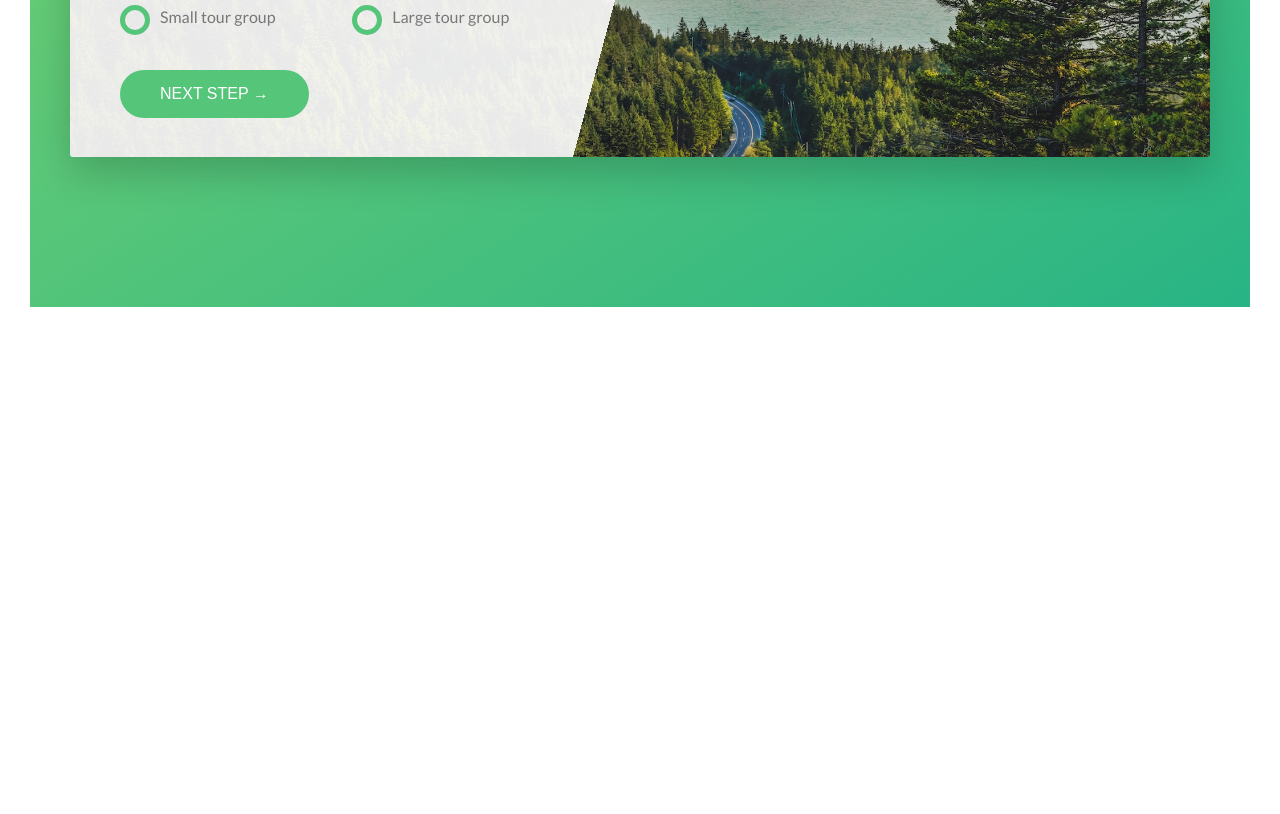
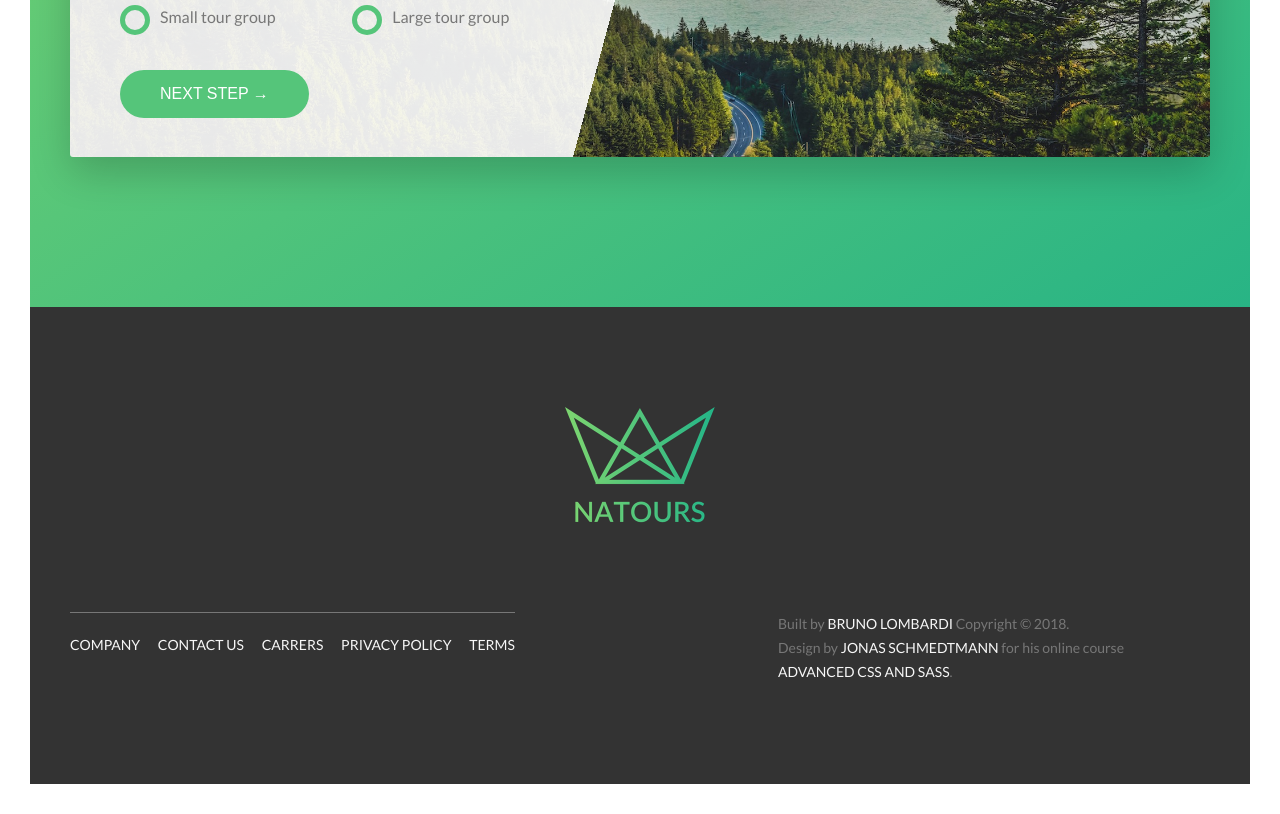
Before and after one commit to bruh-code/natours, a website: page index.html in a window 1280 px wide. Shown: the part 5024-5838 px from the top of the page. Before the commit the page ends 5361 px from the top, so only its background shows below. Drawn offline with Linux system fonts and the light colour scheme.

Commit message:
Finished footer

```diff
--- a/index.html
+++ b/index.html
@@ -44,15 +44,13 @@
             You're going to fall in love with with nature
           </h3>
           <p class="paragraph">
-            Lorem ipsum dolor sit amet, consectetur adipisicing elit. Assumenda, quos aperiam sequi quasi. Reiciendis corrupti fugit
-            vel a, nisi dolore, accusantium quisquam suscipit ea vero, eaque voluptatem magni laborum nostrum?
+            Lorem ipsum dolor sit amet, consectetur adipisicing elit. Assumenda, quos aperiam sequi quasi. Reiciendis corrupti fugit vel a, nisi dolore, accusantium quisquam suscipit ea vero, eaque voluptatem magni laborum nostrum?
           </p>
           <h3 class="heading-tertiary u-margin-bottom-small">
             Live adventures like you never had before
           </h3>
           <p class="paragraph">
-            Lorem ipsum dolor sit amet, consectetur adipisicing elit. Natus deserunt harum recusandae reiciendis, id, totam laboriosam
-            nemo perferendis.
+            Lorem ipsum dolor sit amet, consectetur adipisicing elit. Natus deserunt harum recusandae reiciendis, id, totam laboriosam nemo perferendis.
           </p>
 
           <a href="#" class="btn-text">Learn more &rarr;</a>
@@ -75,8 +73,7 @@
             <i class="feature-box__icon icon-basic-world"></i>
             <h3 class="heading-tertiary u-margin-bottom-small">Explore the world</h3>
             <p class="feature-box__text">
-              Lorem ipsum dolor sit amet, consectetur adipisicing elit. Eos officia saepe dicta assumenda quibusdam, cum obcaecati iure?
-              Molestiae autem, deleniti atque minus quisquam quaerat officiis ipsa architecto ipsam, quam, deserunt.
+              Lorem ipsum dolor sit amet, consectetur adipisicing elit. Eos officia saepe dicta assumenda quibusdam, cum obcaecati iure? Molestiae autem, deleniti atque minus quisquam quaerat officiis ipsa architecto ipsam, quam, deserunt.
             </p>
           </div>
         </div>
@@ -84,17 +81,14 @@
           <div class="feature-box">
             <i class="feature-box__icon icon-basic-compass"></i>
             <h3 class="heading-tertiary u-margin-bottom-small">Meet nature</h3>
-            <p class="feature-box__text">Lorem ipsum dolor sit amet, consectetur adipisicing elit. Nesciunt optio sunt sint eum quae laborum deleniti,
-              quia qui! Eius natus autem eos voluptatum possimus voluptate rerum, amet accusamus accusantium totam.</p>
+            <p class="feature-box__text">Lorem ipsum dolor sit amet, consectetur adipisicing elit. Nesciunt optio sunt sint eum quae laborum deleniti, quia qui! Eius natus autem eos voluptatum possimus voluptate rerum, amet accusamus accusantium totam.</p>
           </div>
         </div>
         <div class="col-1-of-4">
           <div class="feature-box">
             <i class="feature-box__icon icon-basic-map"></i>
             <h3 class="heading-tertiary u-margin-bottom-small">Find your way</h3>
-            <p class="feature-box__text">Lorem ipsum dolor sit amet, consectetur adipisicing elit. Quam illum fugit expedita placeat a ratione asperiores
-              odio repellendus molestias, hic, aut voluptas consequatur blanditiis perspiciatis esse numquam magni ipsam
-              libero.
+            <p class="feature-box__text">Lorem ipsum dolor sit amet, consectetur adipisicing elit. Quam illum fugit expedita placeat a ratione asperiores odio repellendus molestias, hic, aut voluptas consequatur blanditiis perspiciatis esse numquam magni ipsam libero.
             </p>
           </div>
         </div>
@@ -102,8 +96,7 @@
           <div class="feature-box">
             <i class="feature-box__icon icon-basic-heart"></i>
             <h3 class="heading-tertiary u-margin-bottom-small">Live a healthier life</h3>
-            <p class="feature-box__text">Lorem ipsum dolor sit amet, consectetur adipisicing elit. Autem veritatis eos porro veniam sint dolor reprehenderit
-              animi magni deserunt neque ullam nisi, voluptate rerum architecto quia ab recusandae iure? Doloribus?</p>
+            <p class="feature-box__text">Lorem ipsum dolor sit amet, consectetur adipisicing elit. Autem veritatis eos porro veniam sint dolor reprehenderit animi magni deserunt neque ullam nisi, voluptate rerum architecto quia ab recusandae iure? Doloribus?</p>
           </div>
         </div>
       </div>
@@ -251,8 +244,7 @@
           </figure>
           <div class="story__text">
             <h3 class="heading-tertiary u-margin-bottom-small">I had the best week ever with my family</h3>
-            <p>Ad ea nulla mollit quis adipisicing nostrud sint veniam anim cupidatat incididunt amet. Sint id ullamco qui exercitation
-              pariatur reprehenderit amet quis enim nulla. Aliqua minim nulla minim dolor cillum.</p>
+            <p>Ad ea nulla mollit quis adipisicing nostrud sint veniam anim cupidatat incididunt amet. Sint id ullamco qui exercitation pariatur reprehenderit amet quis enim nulla. Aliqua minim nulla minim dolor cillum.</p>
           </div>
         </div>
       </div>
@@ -267,8 +259,7 @@
           </figure>
           <div class="story__text">
             <h3 class="heading-tertiary u-margin-bottom-small">My life is better now!</h3>
-            <p>Ad ea nulla mollit quis adipisicing nostrud sint veniam anim cupidatat incididunt amet. Sint id ullamco qui exercitation
-              pariatur reprehenderit amet quis enim nulla. Aliqua minim nulla minim dolor cillum.</p>
+            <p>Ad ea nulla mollit quis adipisicing nostrud sint veniam anim cupidatat incididunt amet. Sint id ullamco qui exercitation pariatur reprehenderit amet quis enim nulla. Aliqua minim nulla minim dolor cillum.</p>
           </div>
         </div>
       </div>
@@ -307,8 +298,8 @@
                   </label>
                 </div>
                 <div class="form__radio-group">
-                    <input type="radio" class="form__radio-input" name="size" id="large">
-                    <label for="large" class="form__radio-label">
+                  <input type="radio" class="form__radio-input" name="size" id="large">
+                  <label for="large" class="form__radio-label">
                       <span class="form__radio-button"></span>
                       Large tour group
                     </label>
@@ -326,6 +317,32 @@
     </section>
   </main>
 
+  <footer class="footer">
+    <div class="footer__logo-box">
+      <img src="img/logo-green-2x.png" alt="Full Logo" class="footer__logo">
+    </div>
+    <div class="row">
+      <div class="col-1-of-2">
+        <div class="footer__navigation">
+          <ul class="footer__list">
+            <li class="footer__item"><a href="#" class="footer__link">Company</a></li>
+            <li class="footer__item"><a href="#" class="footer__link">Contact us</a></li>
+            <li class="footer__item"><a href="#" class="footer__link">Carrers</a></li>
+            <li class="footer__item"><a href="#" class="footer__link">Privacy policy</a></li>
+            <li class="footer__item"><a href="#" class="footer__link">Terms</a></li>
+          </ul>
+        </div>
+      </div>
+      <div class="col-1-of-2">
+        <p class="footer__copyright">
+          Built by <a href="#" class="footer__link">Bruno Lombardi</a> Copyright &copy; 2018.
+        </p>
+        <p class="footer__copyright">
+          Design by <a href="#" class="footer__link">Jonas Schmedtmann</a> for his online course <a href="#" class="footer__link">Advanced CSS and Sass</a>.
+        </p>
+      </div>
+    </div>
+  </footer>
 
   <!-- <section class="grid-test">
     <div class="row">
--- a/sass/abstracts/_variables.scss
+++ b/sass/abstracts/_variables.scss
@@ -14,6 +14,8 @@ $color-grey-light-2: #eee;
 
 $color-grey-dark: #777;
 $color-grey-dark-2: #999;
+$color-grey-dark-3: #333;
+
 
 $color-white: #fff;
 $color-black: #000;
--- /dev/null
+++ b/sass/layout/_footer.scss
@@ -0,0 +1,61 @@
+.footer {
+  background-color: $color-grey-dark-3;
+  padding: 10rem 0;
+  font-size: 1.4rem;
+
+  &__logo-box {
+    text-align: center;
+    margin-bottom: 8rem;
+  }
+
+  &__logo {
+    width: 15rem;
+    height: auto;
+  }
+
+  &__navigation {
+    border-top: 1px solid $color-grey-dark;
+    padding-top: 2rem;
+    display: inline-block;
+  }
+
+  &__list {
+    list-style: none;
+  }
+
+  &__item {
+    display: inline-block;
+
+    &:not(:last-child) {
+      margin-right: 1.5rem;
+    }
+  }
+
+  &__link {
+    &:link,
+    &:visited {
+      color: $color-grey-light-1;
+      background-color: $color-grey-dark-3;
+      text-decoration: none;
+      text-transform: uppercase;
+      display: inline-block;
+      transition: all .2s;
+    }
+
+    &:hover,
+    &:active {
+      color: $color-primary;
+      box-shadow: 0 1rem 2rem rgba($color-black, .4);
+      transform: scale(1.2);
+    }
+  }
+
+  &__copyright {
+    &:not(:lastchild) {
+      border-top: 1px solid $color-grey-dark;
+      padding-top: 2rem;
+    }
+    width: 80%;
+    float: right;
+  }
+}
--- a/sass/main.scss
+++ b/sass/main.scss
@@ -14,6 +14,8 @@
 @import "components/bg-video";
 @import "components/story";
 @import "components/form";
+@import "layout/footer";
+
 
 @import "layout/grid";
 @import "layout/header";
```
Also changed, not shown: css/style.css.
